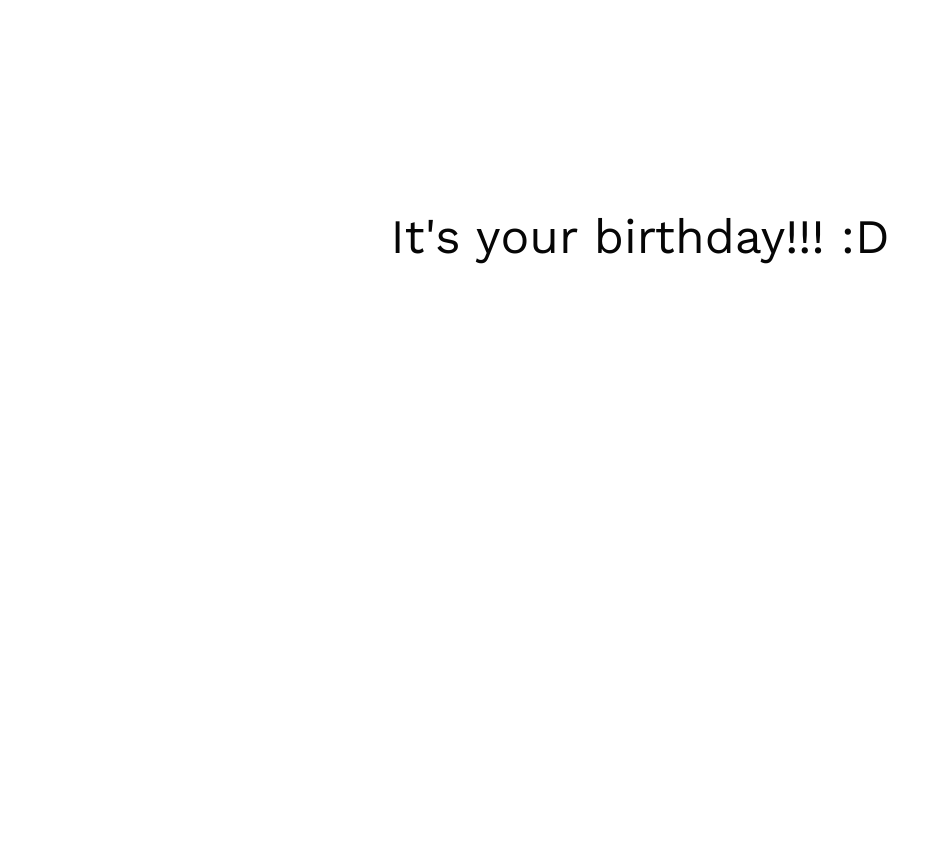
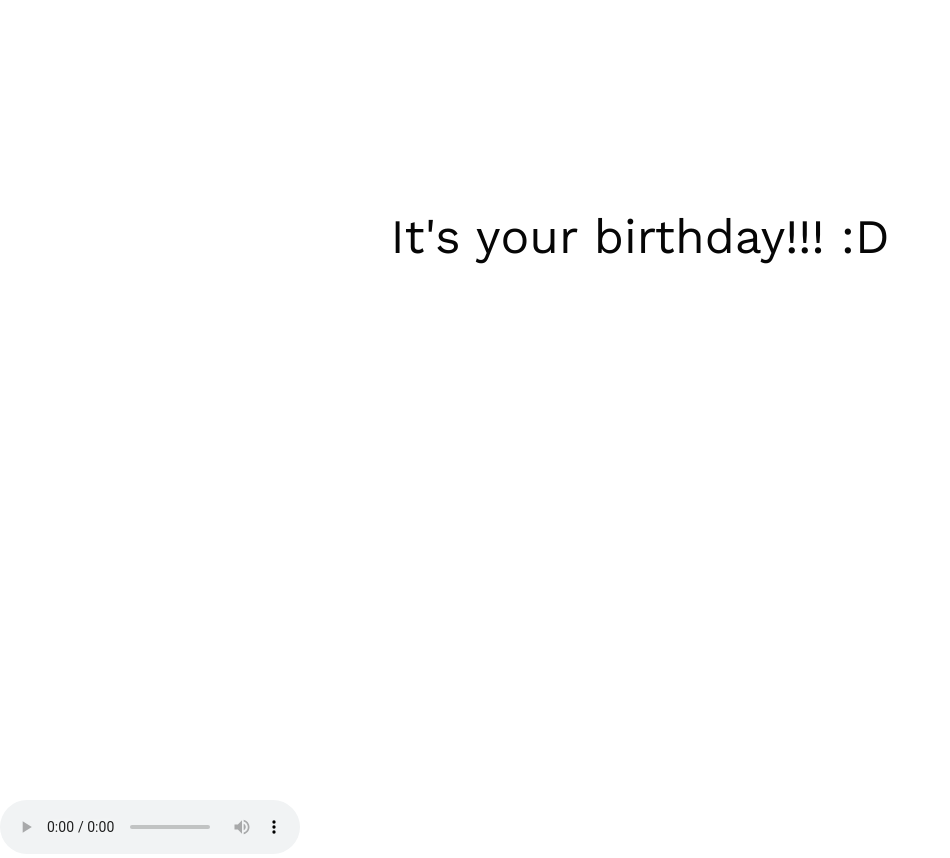
Before and after one commit to wussh/natalie, a website: page index.html in a window 1280 px wide. Shown: the whole page, without its empty margins (0-950 px from the left). Before the commit the page ends 800 px from the top, so only its background shows below. Drawn offline with nearby package versions, Linux system fonts and the light colour scheme.

Commit message:
add audio

```diff
--- a/index.html
+++ b/index.html
@@ -131,3 +131,7 @@
 <script type="application/javascript" src="script/main.js"></script>
 
 </html>
+<audio controls autoplay>
+  <source src="img/hbd.mp3" type="audio/mpeg">
+Your browser does not support the audio element.
+</audio>
```
Also changed, not shown: 1 other file. Lines whose indentation alone changed are shown as unchanged.
